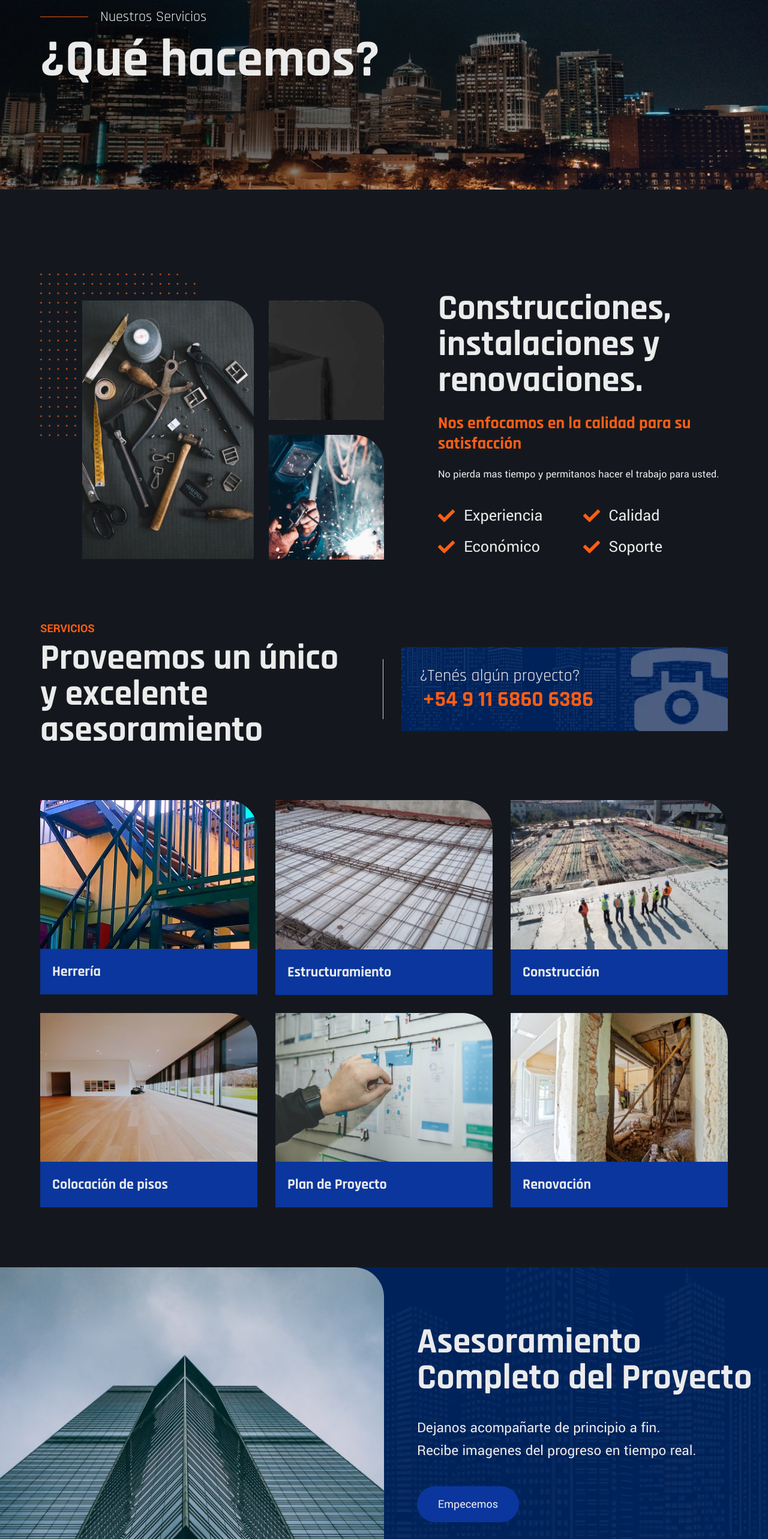
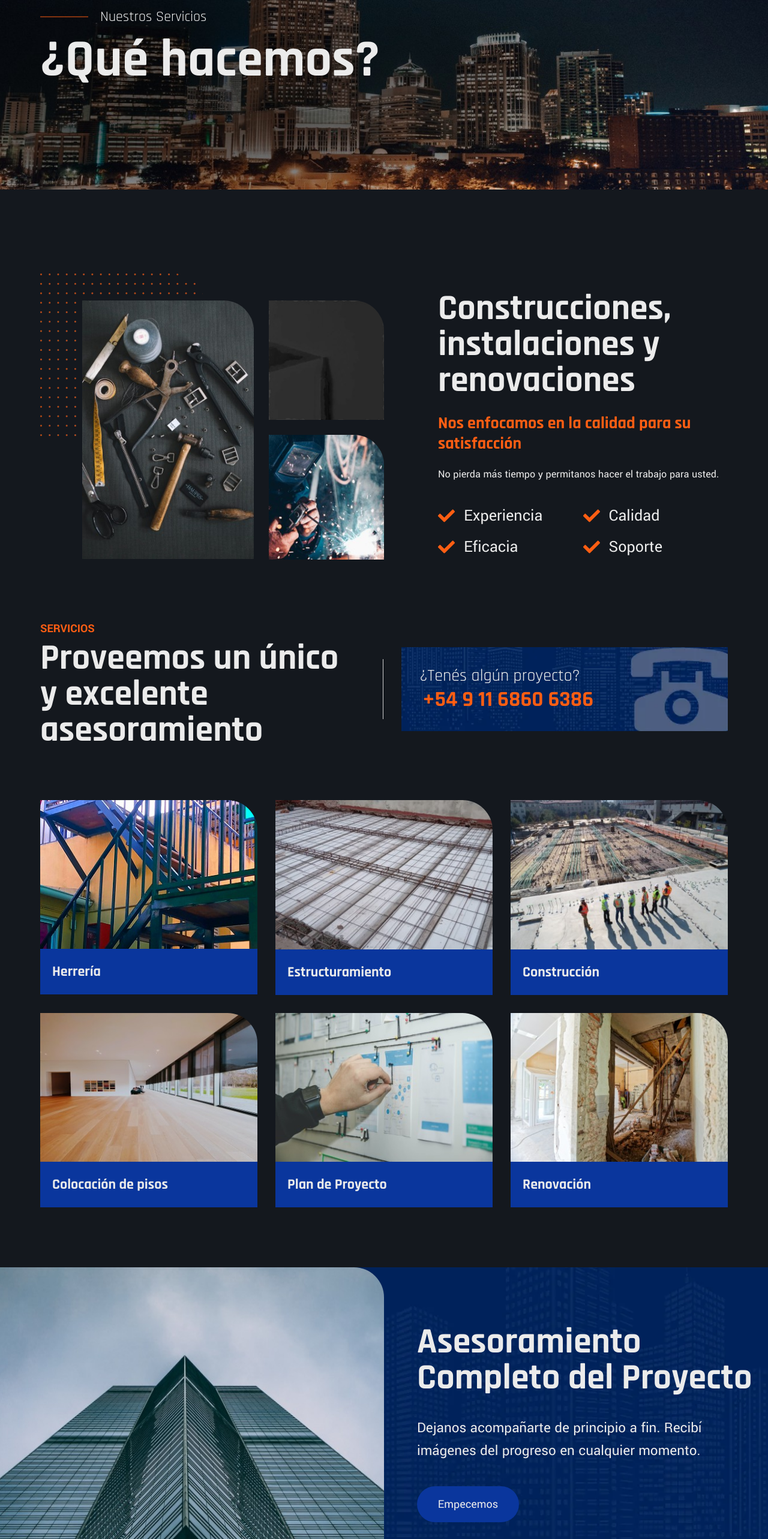
Before and after one commit to z0rdian/z0rdian-jamarilla-page, a Next.js app: page /services in a window 1280 px wide. Shown: the part 234-2800 px from the top of the page at 60% size. Built offline with nearby package versions, Linux system fonts and the light colour scheme.

Commit message:
nice changes

```diff
--- a/src/components/newsletter/newsletter.js
+++ b/src/components/newsletter/newsletter.js
@@ -24,7 +24,7 @@ function Newsletter({ newsletterItems }) {
                       type="email"
                       name="newsletter"
                       id="newsletter"
-                      placeholder="¿Qué esperas? (email)"
+                      placeholder="¿Qué esperás? (email)"
                     ></input>
                     <div className={classes.btn__wrap}>
                       <button
--- a/src/components/testimonial/index.js
+++ b/src/components/testimonial/index.js
@@ -1,10 +1,10 @@
-import Link from 'next/link';
-import { Col, Container, Row } from 'react-bootstrap';
-import classes from '../testimonial/testimonial.module.scss';
+import Link from "next/link";
+import { Col, Container, Row } from "react-bootstrap";
+import classes from "../testimonial/testimonial.module.scss";
 
-import SwiperCore, { Navigation, Pagination, Autoplay } from 'swiper';
-import { Swiper, SwiperSlide } from 'swiper/react';
-import 'swiper/swiper-bundle.css';
+import SwiperCore, { Navigation, Pagination, Autoplay } from "swiper";
+import { Swiper, SwiperSlide } from "swiper/react";
+import "swiper/swiper-bundle.css";
 
 SwiperCore.use([Navigation, Pagination, Autoplay]);
 
@@ -12,7 +12,7 @@ function Testimonial({ testimonialItems, testimonial_section__items }) {
   return (
     <div className={classes.area}>
       <Container>
-                <Row className='g-4'>
+        <Row className="g-4">
           {testimonial_section__items?.map(
             (testimonial_section__item, index) => {
               return (
@@ -20,13 +20,11 @@ function Testimonial({ testimonialItems, testimonial_section__items }) {
                   xl={{ span: 5 }}
                   lg={{ span: 6 }}
                   key={index}
-                                    className='pb-30 pb-lg-0'
+                  className="pb-30 pb-lg-0"
                 >
                   <div className={classes.section__wrap}>
                     <span className={classes.subtitle}>
-                                            {
-                                                testimonial_section__item?.subTitle
-                                            }
+                      {testimonial_section__item?.subTitle}
                     </span>
                     <h2 className={classes.title}>
                       {testimonial_section__item?.title}
@@ -37,15 +35,9 @@ function Testimonial({ testimonialItems, testimonial_section__items }) {
                         __html: testimonial_section__item.desc,
                       }}
                     ></p>
-                                        <div className='btn-wrap'>
-                                            <Link href='/contact'>
-                                                <a
-                                                    className={
-                                                        classes.section__btn
-                                                    }
-                                                >
-                                                    Contáctanos
-                                                </a>
+                    <div className="btn-wrap">
+                      <Link href="/contact">
+                        <a className={classes.section__btn}>Contactanos</a>
                       </Link>
                     </div>
                   </div>
@@ -62,30 +54,30 @@ function Testimonial({ testimonialItems, testimonial_section__items }) {
                   slidesPerView: 2,
                   slidesPerColumn: 1,
                   slidesPerGroup: 1,
-                                    slidesPerColumnFill: 'colums',
+                  slidesPerColumnFill: "colums",
                   spaceBetween: 30,
                 },
                 992: {
                   slidesPerView: 1,
                   slidesPerColumn: 2,
                   slidesPerGroup: 1,
-                                    slidesPerColumnFill: 'row',
+                  slidesPerColumnFill: "row",
                   spaceBetween: 30,
                 },
                 768: {
-                                    slidesPerColumnFill: 'row',
+                  slidesPerColumnFill: "row",
                   slidesPerColumn: 1,
                   slidesPerView: 2,
                   spaceBetween: 30,
                 },
                 576: {
-                                    slidesPerColumnFill: 'row',
+                  slidesPerColumnFill: "row",
                   slidesPerColumn: 1,
                   slidesPerView: 1,
                   spaceBetween: 30,
                 },
                 0: {
-                                    slidesPerColumnFill: 'column',
+                  slidesPerColumnFill: "column",
                   slidesPerColumn: 1,
                   slidesPerView: 1,
                   spaceBetween: 30,
@@ -110,43 +102,19 @@ function Testimonial({ testimonialItems, testimonial_section__items }) {
                             ”
                           </i>
                         </p>
-                                                <div
-                                                    className={
-                                                        classes.user_info
-                                                    }
-                                                >
-                                                    <div className='user_img'>
+                        <div className={classes.user_info}>
+                          <div className="user_img">
                             <img
-                                                            src={
-                                                                testimonialItem?.avatar
-                                                            }
-                                                            alt={
-                                                                testimonialItem?.avatarAlt
-                                                            }
+                              src={testimonialItem?.avatar}
+                              alt={testimonialItem?.avatarAlt}
                             />
                           </div>
-                                                    <div
-                                                        className={
-                                                            classes.user_content
-                                                        }
-                                                    >
-                                                        <h3
-                                                            className={
-                                                                classes.user_name
-                                                            }
-                                                        >
-                                                            {
-                                                                testimonialItem?.userName
-                                                            }
+                          <div className={classes.user_content}>
+                            <h3 className={classes.user_name}>
+                              {testimonialItem?.userName}
                             </h3>
-                                                        <span
-                                                            className={
-                                                                classes.user_occupation
-                                                            }
-                                                        >
-                                                            {
-                                                                testimonialItem?.userOccupation
-                                                            }
+                            <span className={classes.user_occupation}>
+                              {testimonialItem?.userOccupation}
                             </span>
                           </div>
                         </div>
--- a/src/data/about-2/about-info.md
+++ b/src/data/about-2/about-info.md
@@ -1,20 +1,20 @@
 ---
-aboutPattern: '/images/about/pattern.png'
-aboutPatternAlt: 'Pattern'
-aboutImage: '/images/about/2-1-303x457.jpg'
-aboutImageAlt: 'About Image'
-singleImageOne: '/images/about/2-2-204x211.jpg'
-singleImageOneAlt: 'About Single Image'
-singleImageTwo: '/images/about/2-3-204x211.jpg'
-singleImageTwoAlt: 'About Single Image'
-title: 'Construcciones, instalaciones y renovaciones.'
-subTitle: 'Nos enfocamos en la calidad para su satisfacción'
-desc: 'No pierda mas tiempo y permitanos hacer el trabajo para usted.'
+aboutPattern: "/images/about/pattern.png"
+aboutPatternAlt: "Pattern"
+aboutImage: "/images/about/2-1-303x457.jpg"
+aboutImageAlt: "About Image"
+singleImageOne: "/images/about/2-2-204x211.jpg"
+singleImageOneAlt: "About Single Image"
+singleImageTwo: "/images/about/2-3-204x211.jpg"
+singleImageTwoAlt: "About Single Image"
+title: "Construcciones, instalaciones y renovaciones"
+subTitle: "Nos enfocamos en la calidad para su satisfacción"
+desc: "No pierda más tiempo y permitanos hacer el trabajo para usted."
 listItem:
-    [
-        { checkIcon: 'FaCheck', text: 'Experiencia' },
-        { checkIcon: 'FaCheck', text: 'Calidad' },
-        { checkIcon: 'FaCheck', text: 'Económico' },
-        { checkIcon: 'FaCheck', text: 'Soporte' },
-    ]
+  [
+    { checkIcon: "FaCheck", text: "Experiencia" },
+    { checkIcon: "FaCheck", text: "Calidad" },
+    { checkIcon: "FaCheck", text: "Eficacia" },
+    { checkIcon: "FaCheck", text: "Soporte" },
+  ]
 ---
--- a/src/data/banner-2/banner-01.md
+++ b/src/data/banner-2/banner-01.md
@@ -1,9 +1,9 @@
 ---
-image: '/images/banner/medium-size/2-1-939x666.jpg'
-alt: 'Banner Image'
-subTitle: ''
-title: '<span> Asesoramiento <br /> Completo del Proyecto</span>'
-desc: 'Dejanos acompañarte de principio a fin. Recibe imagenes del progreso en tiempo real.'
-stickerImage: '/images/banner/sticker/1.png'
-stickerAlt: 'Banner Sticker'
+image: "/images/banner/medium-size/2-1-939x666.jpg"
+alt: "Banner Image"
+subTitle: ""
+title: "<span> Asesoramiento <br /> Completo del Proyecto</span>"
+desc: "Dejanos acompañarte de principio a fin. Recibí imágenes del progreso en cualquier momento."
+stickerImage: "/images/banner/sticker/1.png"
+stickerAlt: "Banner Sticker"
 ---
```
Also changed, not shown: src/data/about/about-info.md (+1 -1 lines). Lines whose indentation alone changed are shown as unchanged.
